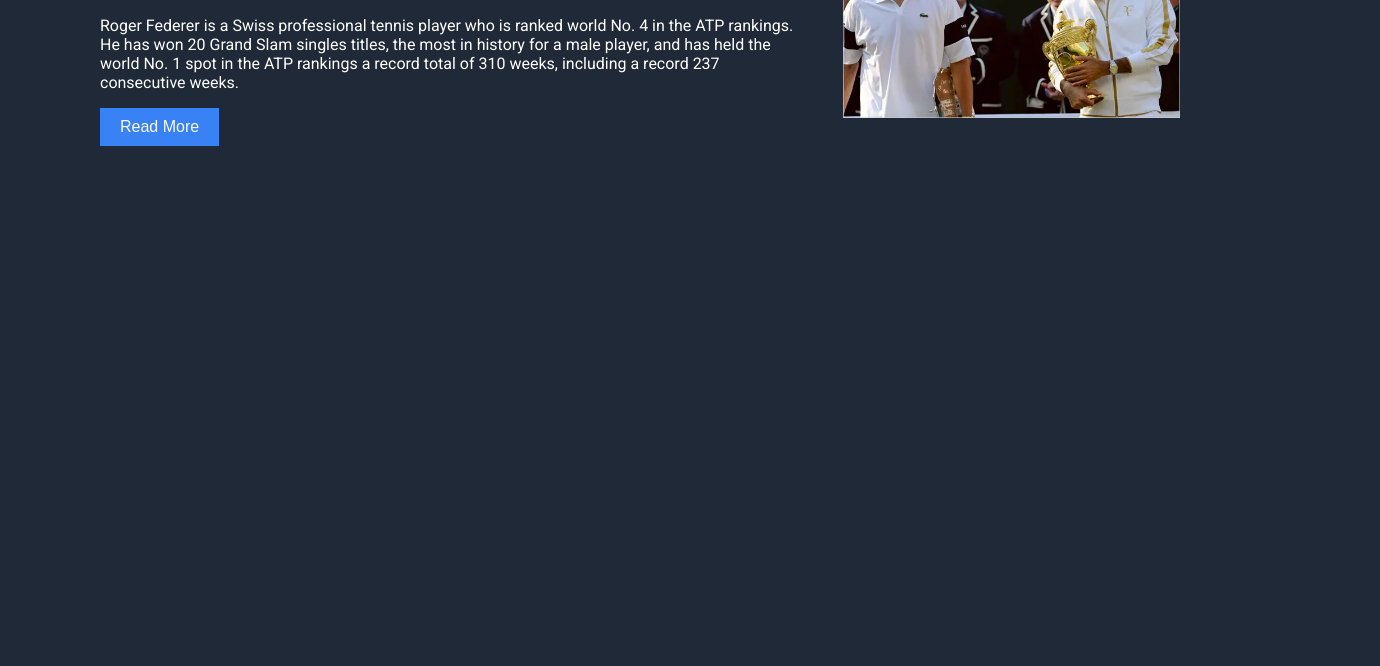
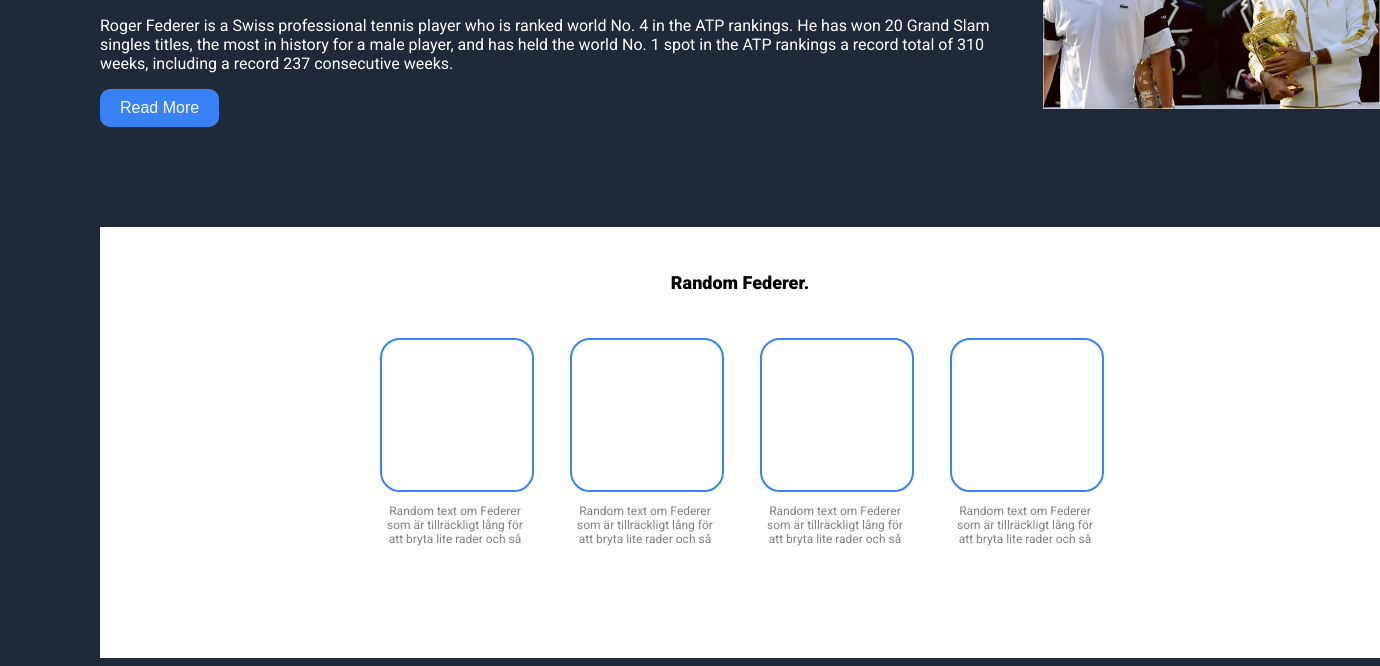
Before and after one commit to 97carud/Landingpage, a plain HTML site: page index.html in a window 1280 px wide. Shown: the part 204-870 px from the top of the page, 1380 px wide, since content can reach past the window. Before the commit the page ends 800 px from the top, so only its background shows below. Drawn offline with Linux system fonts and the light colour scheme.

Commit message:
Section 2. Random Roger. Boxes boxes boxes.

```diff
--- a/index.html
+++ b/index.html
@@ -28,5 +28,36 @@
         </div>
     </div>
 
+    <div class="container3">
+        <h2>Random Federer.</h2>
+            <div class="boxes">
+                <div class="box">
+                    <div class="boxbox"></div>
+                    <p>Random text om Federer som är tillräckligt lång för att bryta lite rader och så </p>
+                </div>
+                <div class="box">
+                    <div class="boxbox"></div>
+                    <p>Random text om Federer som är tillräckligt lång för att bryta lite rader och så </p>
+
+                </div>
+                <div class="box">
+                    <div class="boxbox"></div>
+                    <p>Random text om Federer som är tillräckligt lång för att bryta lite rader och så </p>
+
+                </div>
+
+                <div class="box">
+                    <div class="boxbox"></div>
+                    <p>Random text om Federer som är tillräckligt lång för att bryta lite rader och så </p>
+                </div>
+
+
+        </div>
+
+    </div>
+
+
+
+
 </body>
 </html>
--- a/style.css
+++ b/style.css
@@ -9,6 +9,7 @@ body {
     margin-left: 100px;
     margin-right: 100px;
     margin-top: 20px;
+    width: 100%;
 }
 
 .logo {
@@ -20,7 +21,6 @@ body {
     display: flex;
     align-items: center;
     justify-content: space-between;
-    width: 100%;
 
 }
 
@@ -42,7 +42,6 @@ body {
     justify-content: center;
     gap: 40px;
     margin-top: 50px;
-    width: 100%;
 }
 
 .roger {
@@ -50,7 +49,38 @@ body {
     width: auto;
 }
 
+.container3 {
+    background-color: white;
+    display: flex;
+    flex-direction: column;
+    align-items: center;
+    justify-content: center;
+    margin-top: 100px;
+    padding: 30px;
+}
 
+.boxes {
+    display: flex;
+    justify-content: center;
+    gap: 40px;
+    flex-wrap: wrap;
+    margin-top: 30px;
+    margin-bottom: 70px;
+}
+
+.box {
+    text-align: center;
+    width: 150px;
+    color: grey;
+    font-size: 12px;
+}
+
+.boxbox {
+   width: 100%;
+   height: 150px;
+   border: 2px #3882f6 solid;
+   border-radius: 20px;
+}
 
 h1 {
     font-size: 48px;
@@ -60,7 +90,7 @@ h1 {
 
 h2 {
     font-size: 18px;
-    color: #e5e7eb;
+    color: black;
 }
 
 h3 {
@@ -75,6 +105,7 @@ button {
     padding: 10px 20px;
     cursor: pointer;
     font-size: 16px;
+    border-radius: 10px;
 }
 
 .information-text {
```
